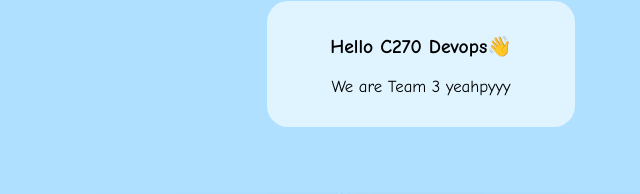
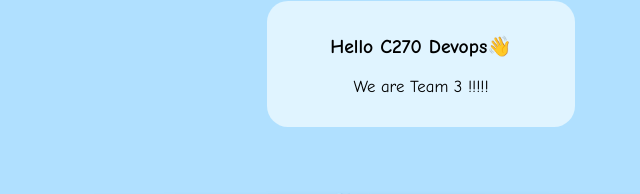
Before and after one commit to tineclxy/hello-world-site, a plain HTML site: page index.html in a window 1280 px wide. Shown: the part 545-739 px from the top of the page, 219-859 px from the left. Drawn offline with Linux system fonts and the light colour scheme.

Commit message:
Update index.html

```diff
--- a/index.html
+++ b/index.html
@@ -101,7 +101,7 @@
 
         <div class="igloo">
             <h3>Hello C270 Devops👋</h3>
-            <p>We are Team 3 yeahpyyy</p>
+            <p>We are Team 3 !!!!!</p>
         </div>
     </div>
 
```
